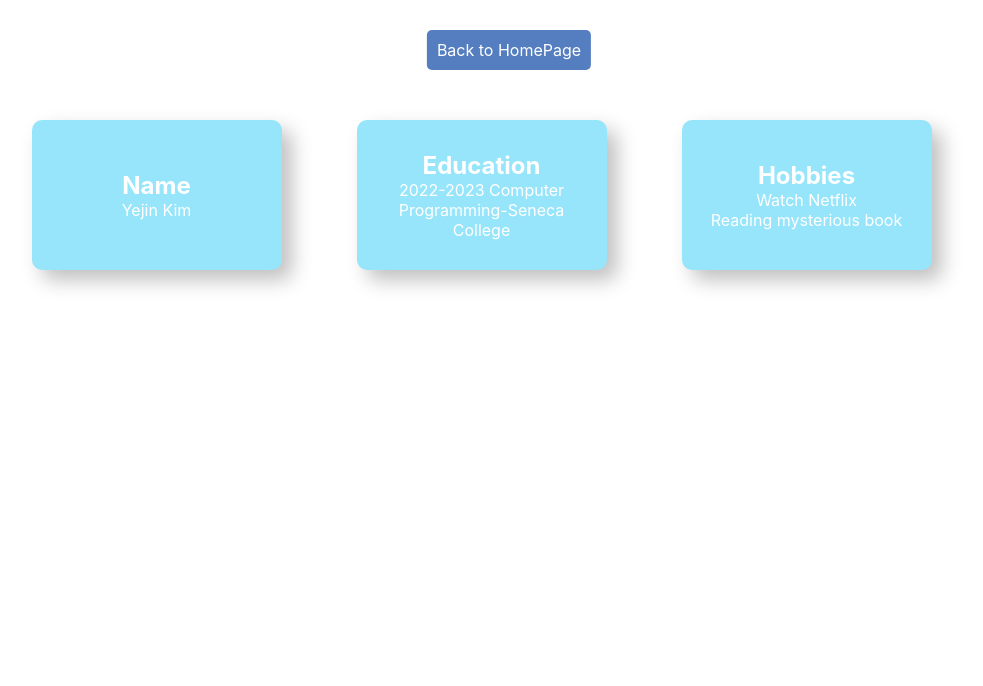
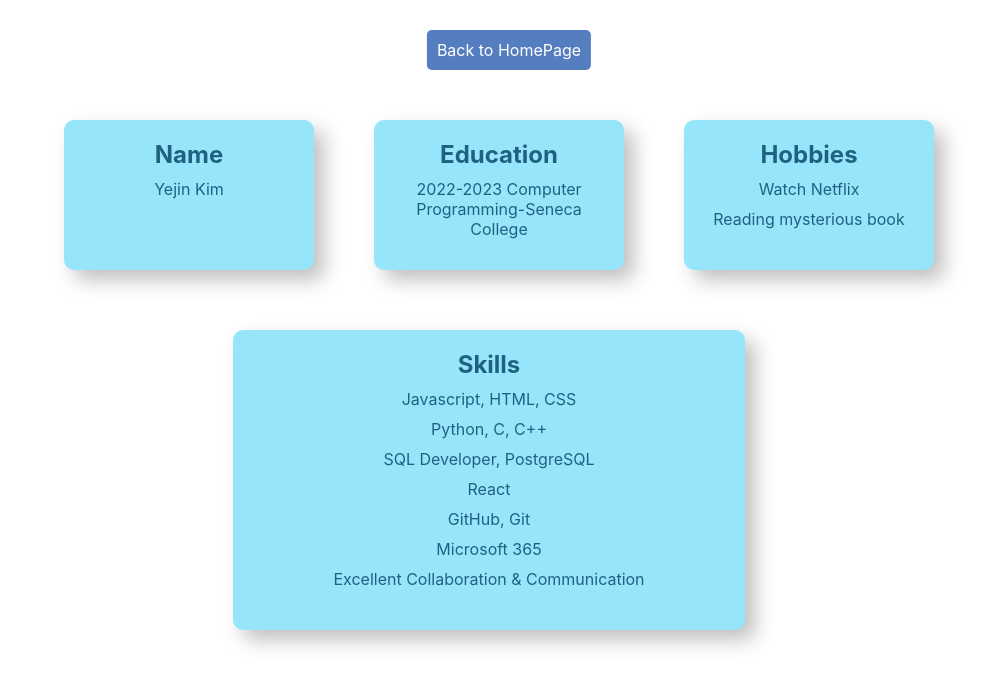
Before and after one commit to yejin2329/portfolio1, a React (Create React App) app: page /about-me in a window 1280 px wide. Shown: the top 686 px of the page, without its empty margins (141-1124 px from the left). Built offline with nearby package versions, Linux system fonts and the light colour scheme.

Commit message:
Update files

```diff
--- a/src/App.css
+++ b/src/App.css
@@ -75,7 +75,7 @@ html, body, #root{
 .about{
   display:flex;
   grid-template-columns:repeat(auto-fit, minmax(250px, 1fr));
-  gap:35px; /*space btw stick notes*/
+  gap:20px; /*space btw stick notes*/
   justify-content: center;
   align-items: center;
   flex-wrap:wrap;
@@ -83,27 +83,46 @@ html, body, #root{
 
 }
 
-.sticky-note{
+.sticky-note, .sticky-note2{
   background-color:#97e5fb;
   padding: 20px;
   margin: 20px;
-  width: 250px;
-  height: 150px;
   box-shadow: 10px 10px 20px rgba(0,0,0,0.25);
   border-radius: 10px;
   display: flex;
   text-align: center;
   flex-direction: column;
-  justify-content: center;
+  justify-content: flex-start;
   align-items: center;
 }
 
-.sticky-note h2{
-  color:white;
+
+.sticky-note h2, .sticky-note2 h2{
+  color: rgb(31, 98, 127);
+  width:100%;
+  text-align: center;
 }
 
-.sticky-note p{
-  color:white;
+.sticky-note p, .sticky-note2 p{
+  color: rgb(31, 98, 127);
+  width: 100%;
+  text-align: center;
+  margin-top: 10px;
+}
+
+
+.sticky-note{
+  width: 250px;
+  height: 150px;
+}
+
+.sticky-note2{
+  width:40%;
+  margin-left:auto;
+  margin-right:auto;
+  height: 300px;
+
+
 }
 
 .about-page-container{
--- a/src/pages/AboutMe.js
+++ b/src/pages/AboutMe.js
@@ -19,6 +19,16 @@ const AboutMePage=()=>{
                <p>Watch Netflix</p>
                 <p>Reading mysterious book</p>
             </div>
+            <div className="sticky-note2">
+                <h2>Skills</h2>
+                <p>Javascript, HTML, CSS</p>
+                <p>Python, C, C++</p>
+                <p>SQL Developer, PostgreSQL</p>
+                <p>React</p>
+                <p>GitHub, Git</p>
+                <p>Microsoft 365</p>
+                <p>Excellent Collaboration & Communication</p>
+            </div>
             <div>
             <p>
 
--- a/src/pages/Contact.js
+++ b/src/pages/Contact.js
@@ -3,9 +3,12 @@ import {Link} from "react-router-dom";
 
 const ContactPage=()=>{
     return (
+        <div className="contact-container">
+            <Link to="/" className="back-button">Back to HomePage</Link>
     <div className="contact">
         <h1>Email Address:</h1>
 
+    </div>
     </div>
     )
 }
--- a/src/pages/Project.js
+++ b/src/pages/Project.js
@@ -3,9 +3,12 @@ import {Link} from "react-router-dom";
 
 const ProjectPage=()=>{
     return (
+        <div className="project-container">
+            <Link to="/" className="back-button">Back to HomePage</Link>
     <div className="project">
         <h1>This is project I created</h1>
 
+    </div>
     </div>
     )
 }
```
